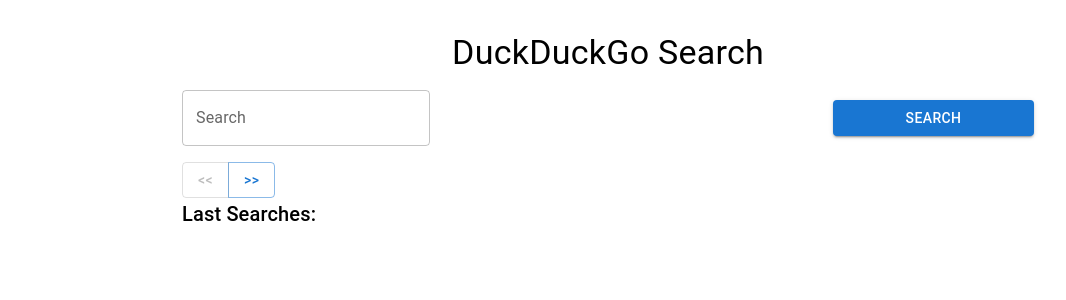
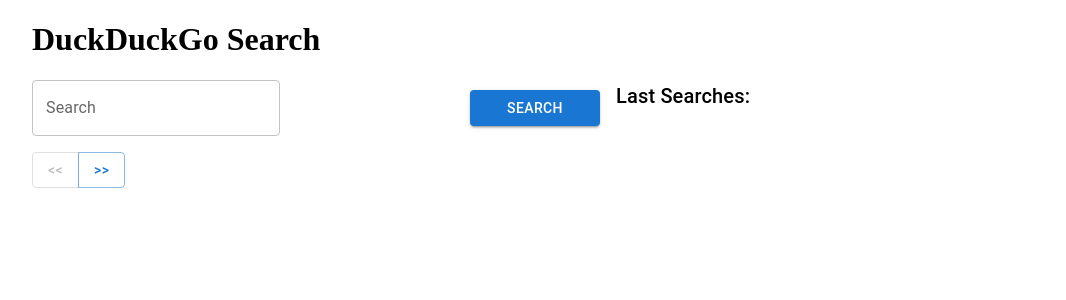
Before and after one commit to lilachelt/duckduck-client, a React (Create React App) app: page / in a window 1280 px wide. Shown: the top 300 px of the page, without its empty margins (32-1098 px from the left). Built offline with nearby package versions, Linux system fonts and the light colour scheme.

Commit message:
add grid to app

```diff
--- a/src/App.tsx
+++ b/src/App.tsx
@@ -1,18 +1,22 @@
 import React from 'react';
-import { Container, Typography } from '@mui/material';
+import { Container, Grid } from '@mui/material';
 import Input from './components/Input';
 import Results from './components/Results';
 import Sidebar from './components/SideBar';
 
 const App: React.FC = () => {
   return (
-    <Container maxWidth="md">
-      <Typography variant="h4" component="h1" align="center" mt={4} mb={2}>
-        DuckDuckGo Search
-      </Typography>
-      <Input />
-      <Results />
-      <Sidebar/>
+<Container>
+      <h1>DuckDuckGo Search</h1>
+        <Grid container spacing={2}>
+          <Grid item xs={6}>
+            <Input />
+            <Results />
+          </Grid>
+          <Grid item xs={6}>
+            <Sidebar />
+          </Grid>
+        </Grid>
     </Container>
   );
 };
```
